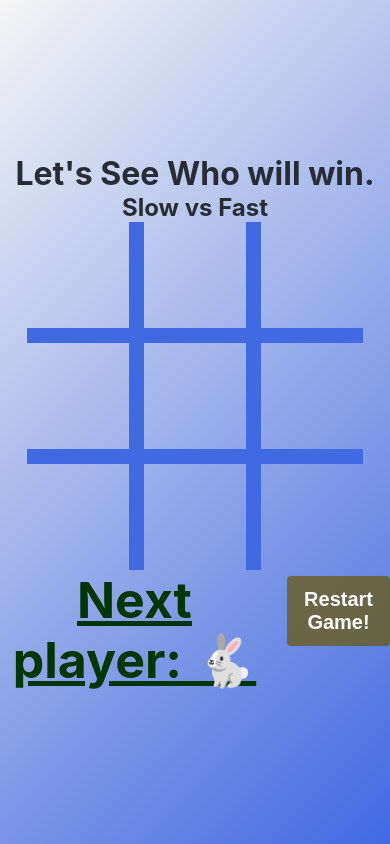
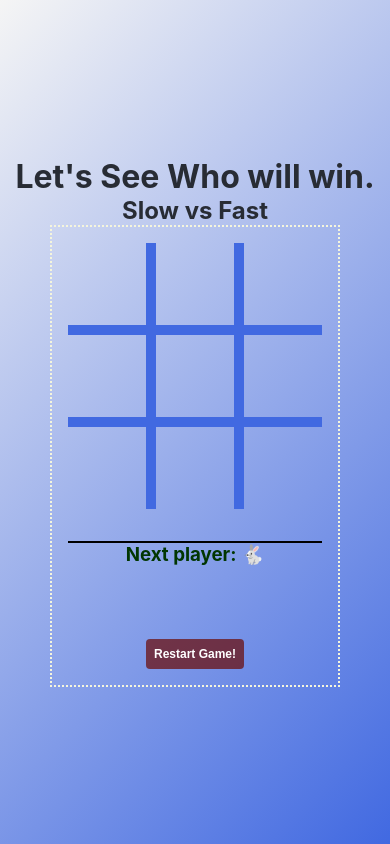
Before and after one commit to nmewada01/tic-tack-toe-rabbit-turtle-race, a React (Create React App) app: page / in a window 390 px wide. Built offline with nearby package versions, Linux system fonts and the light colour scheme.

Commit message:
completed the responsive UI layout and add some emoji

```diff
--- a/src/App.css
+++ b/src/App.css
@@ -12,7 +12,10 @@
   color: #282c34;
   min-height: 100vh;
 }
-
+.board {
+  border: 2px dotted whitesmoke;
+  padding: 2rem;
+}
 .boardStyle {
   text-align: center;
   font-weight: bolder;
@@ -44,7 +47,7 @@
 button {
   min-width: 70px;
   min-height: 70px;
-  font-size: 64px;
+  font-size: 2.5em;
   text-align: center;
   color: blue;
   border: none;
@@ -56,25 +59,31 @@ button:hover {
 }
 
 .lastlines {
+  height: 10vh;
   display: flex;
   justify-content: space-between;
+  align-items: center;
+  border-top: 2px solid black;
+  margin-top: 2rem;
 }
 
 .status {
-  font-size: 50px;
+  font-size: 1.2em;
   font-weight: bolder;
   color: rgb(1, 54, 1);
 }
 
 .restart {
-  margin-left: 15%;
-  margin-top: 5%;
-  padding: 0px 15px;
-  font-size: 20px;
+  font-size: 1rem;
   color: #fff;
-  background-color: rgba(105, 86, 1, 0.693);
+  background-color: rgba(105, 6, 1, 0.693);
   border-color: #014917;
   border-radius: 0.25rem;
+  min-width: 0px;
+  min-height: 0px;
+  text-align: center;
+  font-weight: bolder;
+  padding: 0.5rem;
 }
 
 .restart:hover {
@@ -82,3 +91,49 @@ button:hover {
   background-color: #02b17c;
   border-color: #018529;
 }
+@media only screen and (max-width: 480px) {
+  .board {
+    border: 2px dotted beige;
+    padding: 1rem;
+  }
+  .boardStyle {
+    text-align: center;
+    font-weight: bolder;
+    padding: 0.25rem;
+  }
+  .lastlines {
+    height: 15vh;
+    display: flex;
+    flex-direction: column;
+    border-top: 2px solid black;
+  }
+  .restart {
+    font-size: 0.75rem;
+    color: #fff;
+    background-color: rgba(105, 6, 1, 0.693);
+    border-color: #014917;
+    border-radius: 0.25rem;
+    min-width: 0px;
+    min-height: 0px;
+    text-align: center;
+    font-weight: bolder;
+    padding: 0.5rem;
+  }
+  .status {
+    font-size: 1em;
+    font-weight: bolder;
+    color: rgb(1, 54, 1);
+  }
+  .b-bottom-right {
+    border-right: 10px solid royalblue;
+    border-bottom: 10px solid royalblue;
+  }
+
+  .b-bottom {
+    border-bottom: 10px solid royalblue;
+  }
+
+  .b-right {
+    border-right: 10px solid royalblue;
+  }
+}
--- a/src/Components/Board.jsx
+++ b/src/Components/Board.jsx
@@ -93,7 +93,7 @@ const Board = () => {
       </div>
       <div className="lastlines">
         <div className="status">
-          <u> {status} </u>
+          <h3>{status}</h3>
         </div>
         <div>
           <button className="restart" onClick={handleRestart}>
```
